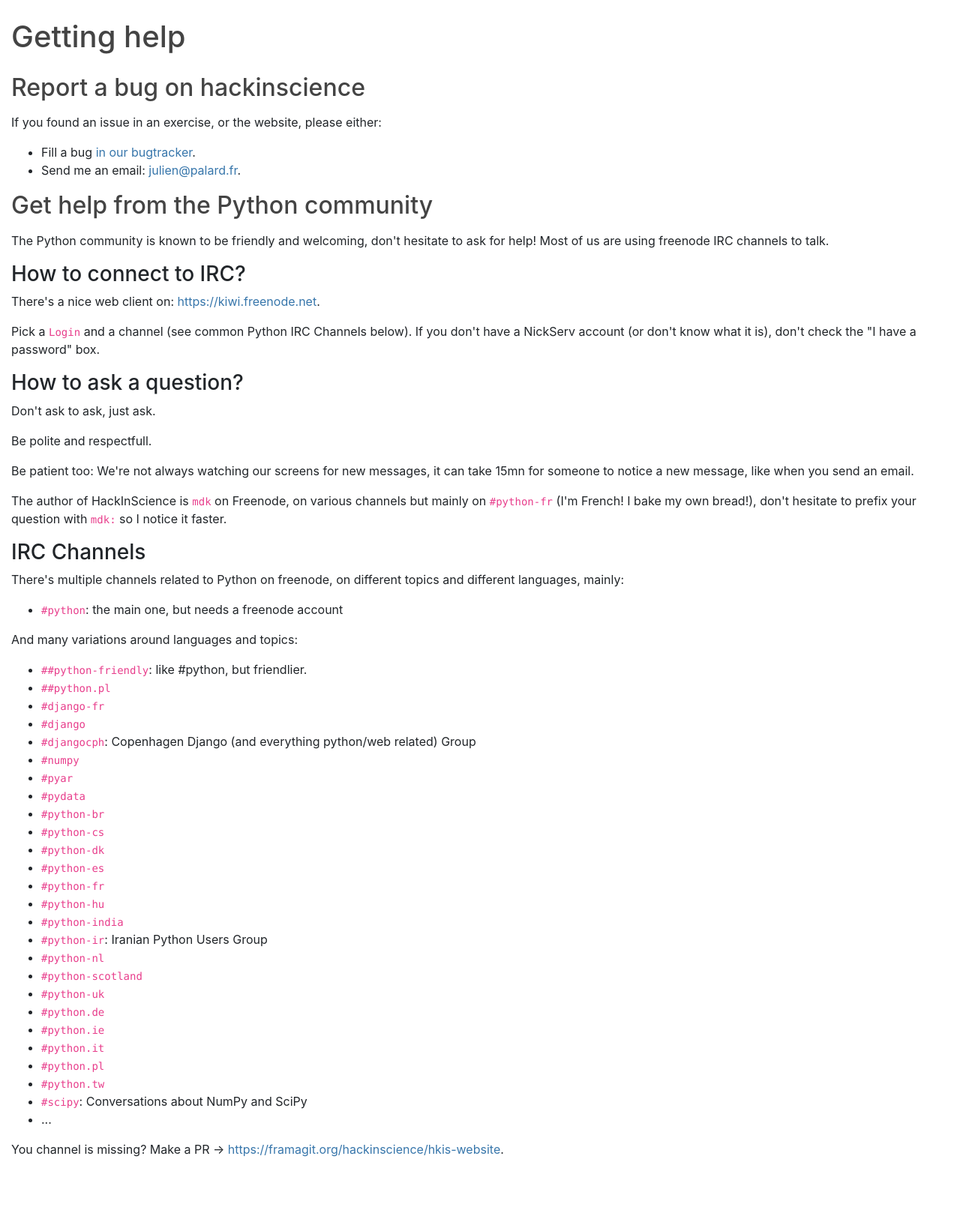
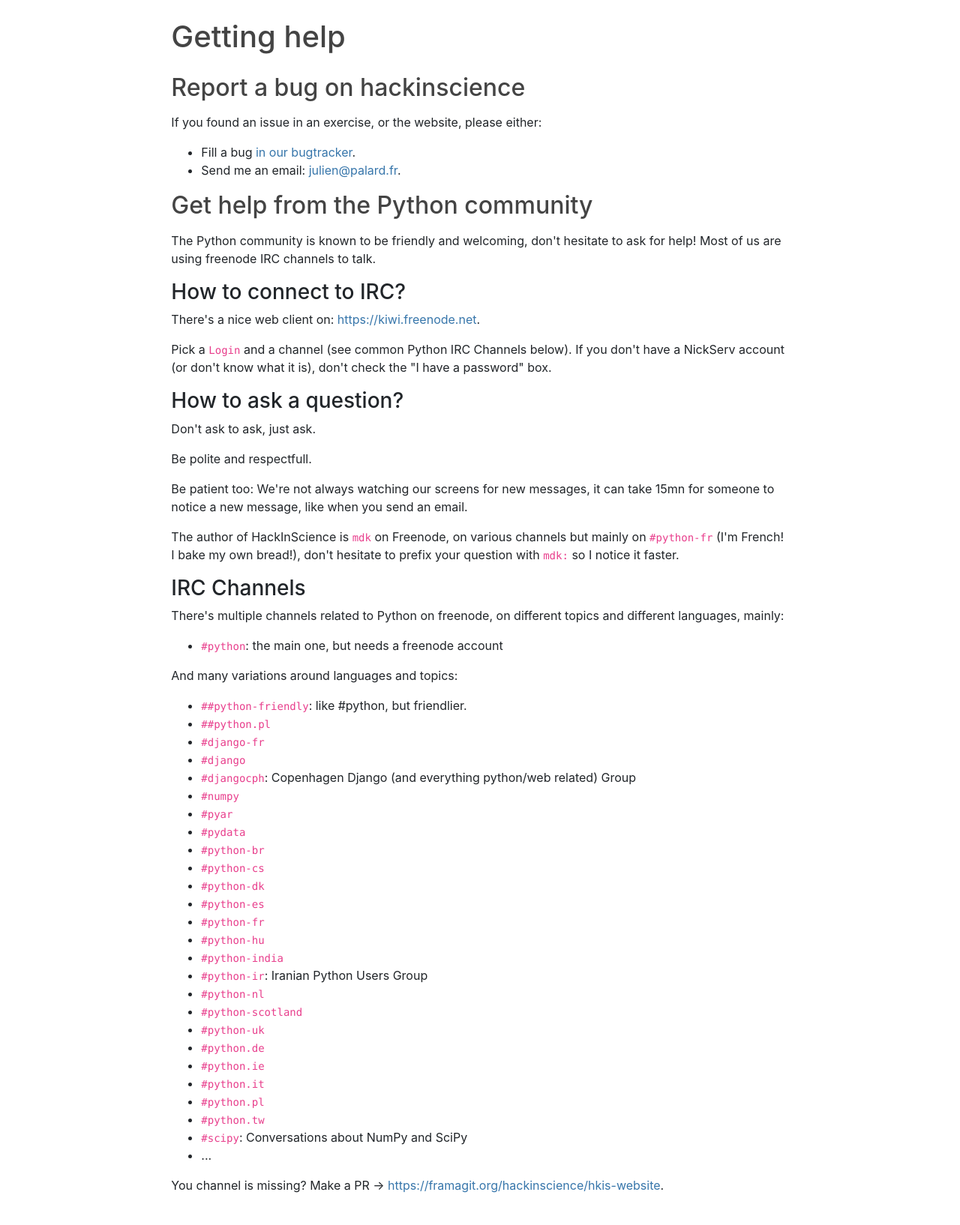
Before and after one commit to hackinscience/hkis-website, a Django app: page /help/ in a window 1280 px wide. Shown: the part 57-1691 px from the top of the page at 75% size. Before the commit the page ends 1600 px from the top, so only its background shows below. Run offline with Django 3.2, Linux system fonts and the light colour scheme; parts of the project's set-up code (start-up, migrations or seed data) failed here and were passed over; some libraries are stand-ins or nearby versions.

Commit message:
redesign help (center content)

```diff
--- a/website/templates/hkis/help.html
+++ b/website/templates/hkis/help.html
@@ -1,6 +1,9 @@
 {% extends "hkis/layout.html" %}
 {% load i18n static hkis_extra %}
 {% block container %}
+
+<div class="row">
+    <div class="col-md-8 offset-md-2">
 {% md %}
 
 # {% blocktrans %}Getting help{% endblocktrans %}
@@ -85,4 +88,7 @@ topics and different languages, mainly:{% endblocktrans %}
 
 
 {% endmd %}
+
+  </div>
+</div>
 {% endblock %}
```
